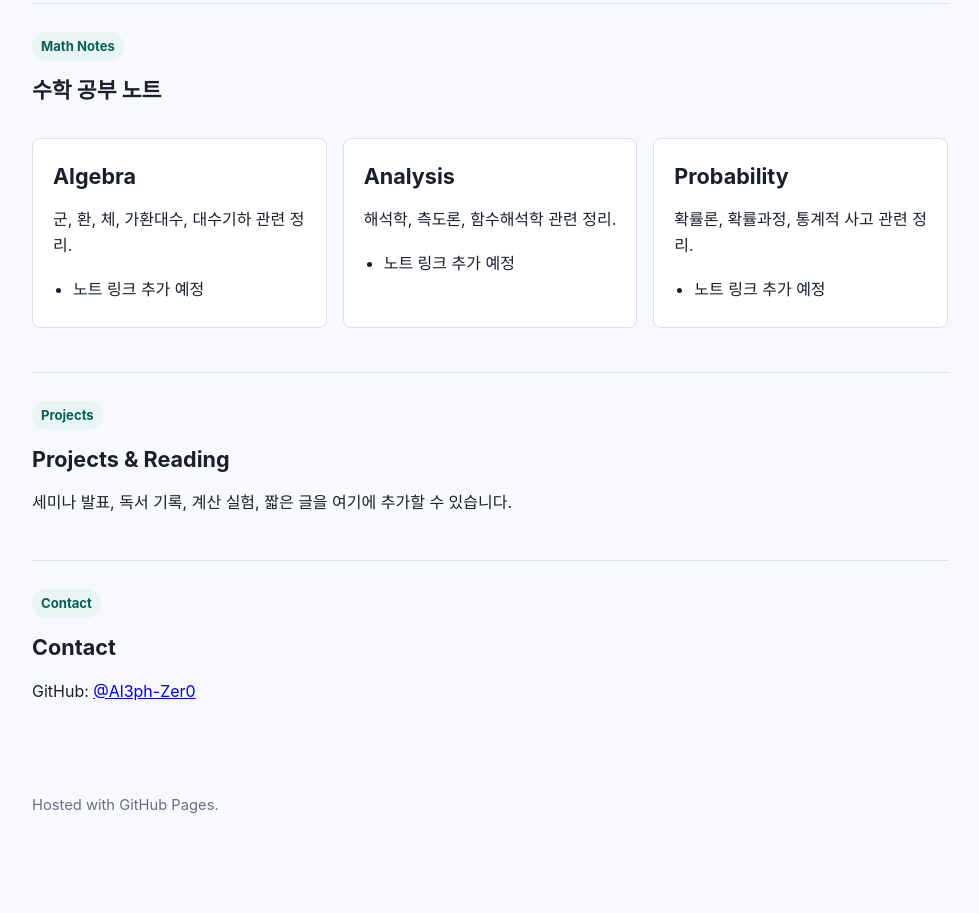
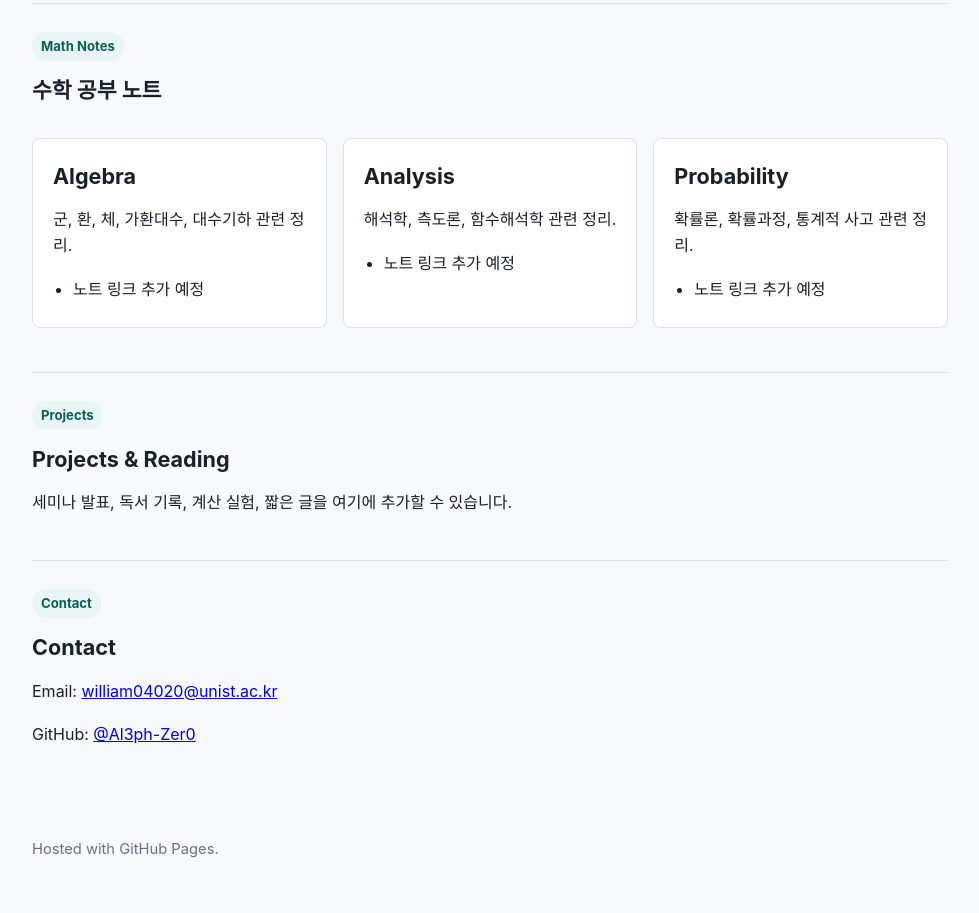
Before and after one commit to Al3ph-Zer0/Al3ph-Zer0.github.io, a plain HTML site: page index.html in a window 1280 px wide. Shown: the part 691-1604 px from the top of the page, without its empty margins (150-1129 px from the left). Before the commit the page ends 1561 px from the top, so only its background shows below. Drawn offline with Linux system fonts and the light colour scheme.

Commit message:
Add contact email

```diff
--- a/index.html
+++ b/index.html
@@ -119,6 +119,7 @@
     <section id="contact">
       <span class="tag">Contact</span>
       <h2>Contact</h2>
+      <p>Email: <a href="mailto:william04020@unist.ac.kr">william04020@unist.ac.kr</a></p>
       <p>GitHub: <a href="https://github.com/Al3ph-Zer0">@Al3ph-Zer0</a></p>
     </section>
   </main>
```
